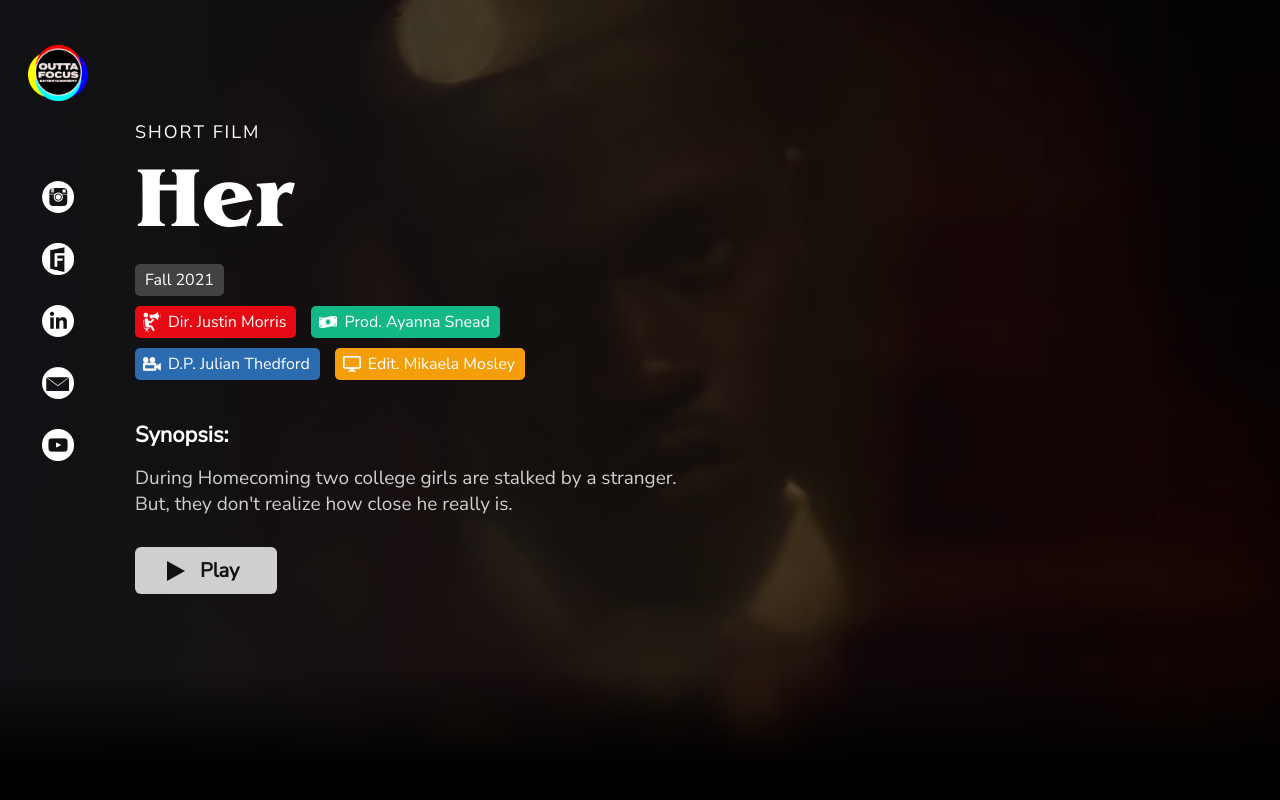
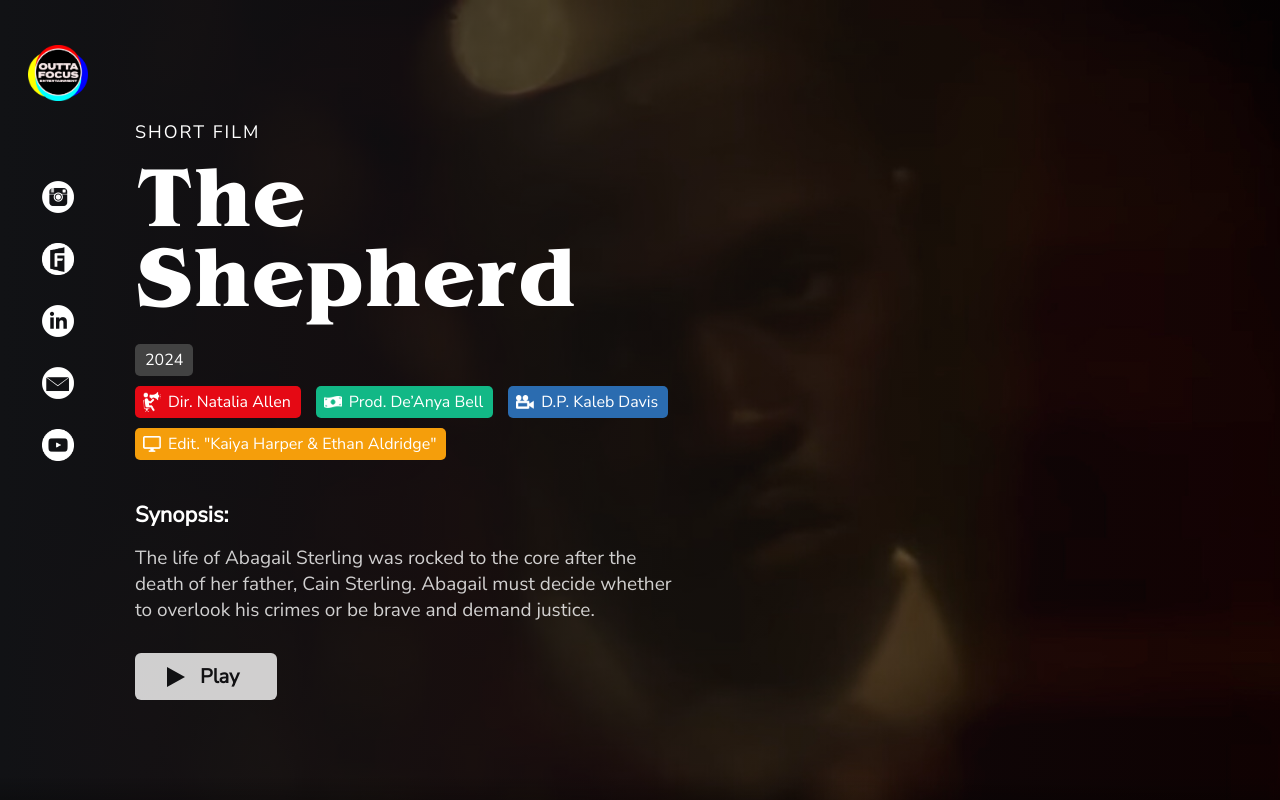
Before and after one commit to willhoppin/howard-thesis-2, an Angular app: page /shepherd in a window 1280 px wide. Built offline with nearby package versions, Linux system fonts and the light colour scheme.

Commit message:
shepherd

```diff
--- a/src/app/feature-pages/coding/butterflies/butterflies.component.html
+++ b/src/app/feature-pages/coding/butterflies/butterflies.component.html
@@ -8,7 +8,7 @@
                 </div>
                 <div class="series-title">Butterflies Think With Their Feet</div>
                 <div class="info-bar">
-                    <div class="date">Fall 2021</div>
+                    <div class="date">2024</div>
                     <div class="episodes">1 Episode</div>
                     <div class="tools">
                         <div class="tag director">
--- a/src/app/feature-pages/coding/shepherd/shepherd.component.html
+++ b/src/app/feature-pages/coding/shepherd/shepherd.component.html
@@ -6,32 +6,33 @@
                 <div class="w-series">
                     <div class="series">SHORT FILM</div>
                 </div>
-                <div class="series-title">Her</div>
+                <div class="series-title">The Shepherd</div>
                 <div class="info-bar">
-                    <div class="date">Fall 2021</div>
+                    <div class="date">2024</div>
                     <div class="episodes">1 Episode</div>
                     <div class="tools">
                         <div class="tag director">
                             <img class="tag-icon" src="/assets/tags/dir.png"/>
-                            <div class="tag-text">Dir. Justin Morris</div>
+                            <div class="tag-text">Dir. Natalia Allen</div>
                         </div>
                         <div class="tag producer">
                             <img class="tag-icon" src="/assets/tags/prod.png"/>
-                            <div class="tag-text">Prod. Ayanna Snead</div>
+                            <div class="tag-text">Prod. De’Anya Bell</div>
                         </div>
                         <div class="tag dp">
                             <img class="tag-icon" src="/assets/tags/dp.png"/>
-                            <div class="tag-text">D.P. Julian Thedford</div>
+                            <div class="tag-text">D.P. Kaleb Davis</div>
                         </div>
                         <div class="tag editor">
                             <img class="tag-icon" src="/assets/tags/edit.png"/>
-                            <div class="tag-text">Edit. Mikaela Mosley</div>
+                            <div class="tag-text">Edit. "Kaiya Harper & Ethan Aldridge"</div>
                         </div>
                     </div>
                 </div>
                 <div class="episode-title">Synopsis:</div>
                 <div class="episode-description">
-                    During Homecoming two college girls are stalked by a stranger. But, they don't realize how close he really is.                <a class="link" href="https://youtu.be/vyHthRq4wVM" target="_blank">
+                    The life of Abagail Sterling was rocked to the core after the death of her father, Cain Sterling. Abagail must decide whether to overlook his crimes or be brave and demand justice.
+                    <a class="link" href="https://youtu.be/AWoILVfu6Os" target="_blank">
                         <div class="play-button">
                             <div class="play"></div>
                             Play
@@ -42,3 +43,4 @@
         </div>
         <div class="bottom-gradient"></div>
     </div>
+</div>
```
Lines whose indentation alone changed are shown as unchanged.
